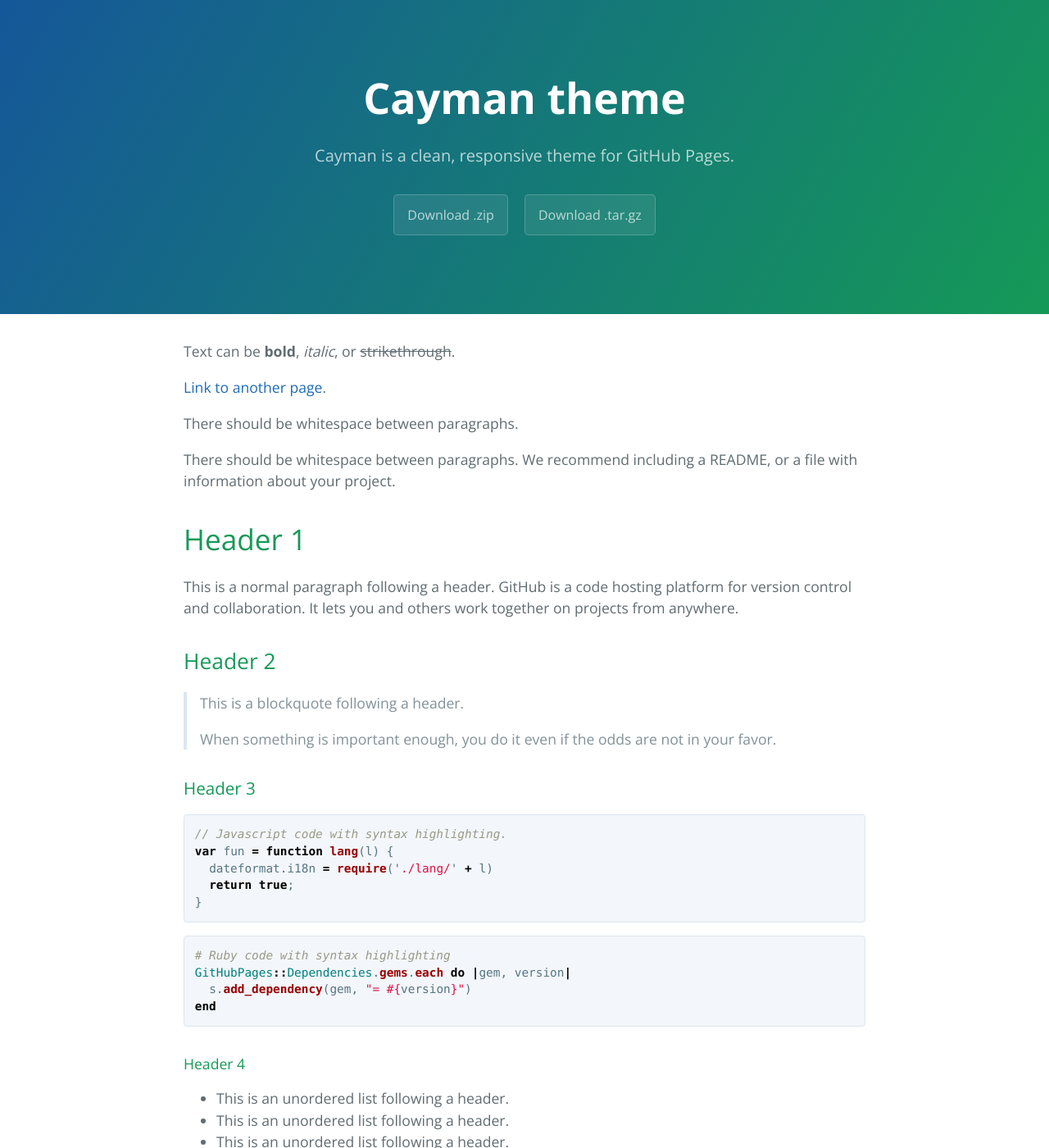
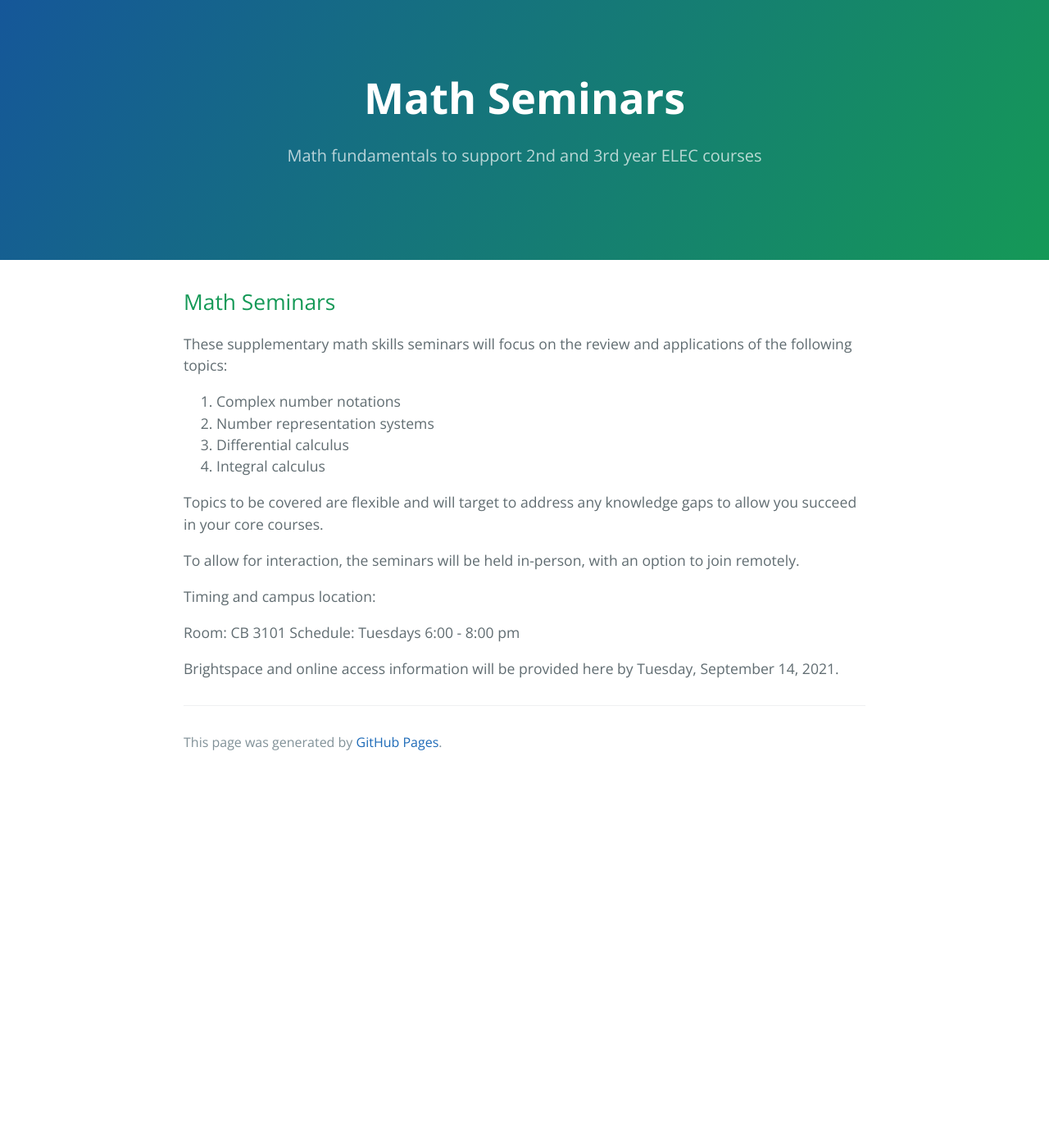
Before and after one commit to kseniayadav/kseniayadav.github.io, a Jekyll site: the page built from index.md, in a window 1280 px wide and 1400 px high. Shown: the whole window at 82% size. Built offline with Jekyll 4.4.1, drawn with Linux system fonts in a browser that asks for light colours; our own code applies the rules of GitHub Pages for plain Markdown files; some of the changed text lies outside the part shown.

Commit message:
actual content

````diff
--- a/_config.yml
+++ b/_config.yml
@@ -1,5 +1,5 @@
-title: Cayman theme
-description: Cayman is a clean, responsive theme for GitHub Pages.
-show_downloads: true
+title: Math Seminars - Department of Electronics
+description: Math fundamentals to support 2nd and 3rd year ELEC courses
+show_downloads: false
 google_analytics:
 theme: jekyll-theme-cayman
--- a/index.md
+++ b/index.md
@@ -2,122 +2,22 @@
 layout: default
 ---
 
-Text can be **bold**, _italic_, or ~~strikethrough~~.
+## Math Seminars
 
-[Link to another page](./another-page.html).
+These supplementary math skills seminars will focus on the review and applications of the following topics:
 
-There should be whitespace between paragraphs.
+1.  Complex number notations
+2.  Number representation systems
+3.  Differential calculus
+4.  Integral calculus
 
-There should be whitespace between paragraphs. We recommend including a README, or a file with information about your project.
+Topics to be covered are flexible and will target to address any knowledge gaps to allow you succeed in your core courses.
 
-# Header 1
+To allow for interaction, the seminars will be held in-person, with an option to join remotely.
 
-This is a normal paragraph following a header. GitHub is a code hosting platform for version control and collaboration. It lets you and others work together on projects from anywhere.
+Timing and campus location:
 
-## Header 2
+Room: CB 3101
+Schedule: Tuesdays 6:00 - 8:00 pm
 
-> This is a blockquote following a header.
->
-> When something is important enough, you do it even if the odds are not in your favor.
-
-### Header 3
-
-```js
-// Javascript code with syntax highlighting.
-var fun = function lang(l) {
-  dateformat.i18n = require('./lang/' + l)
-  return true;
-}
-```
-
-```ruby
-# Ruby code with syntax highlighting
-GitHubPages::Dependencies.gems.each do |gem, version|
-  s.add_dependency(gem, "= #{version}")
-end
-```
-
-#### Header 4
-
-*   This is an unordered list following a header.
-*   This is an unordered list following a header.
-*   This is an unordered list following a header.
-
-##### Header 5
-
-1.  This is an ordered list following a header.
-2.  This is an ordered list following a header.
-3.  This is an ordered list following a header.
-
-###### Header 6
-
-| head1        | head two          | three |
-|:-------------|:------------------|:------|
-| ok           | good swedish fish | nice  |
-| out of stock | good and plenty   | nice  |
-| ok           | good `oreos`      | hmm   |
-| ok           | good `zoute` drop | yumm  |
-
-### There's a horizontal rule below this.
-
-* * *
-
-### Here is an unordered list:
-
-*   Item foo
-*   Item bar
-*   Item baz
-*   Item zip
-
-### And an ordered list:
-
-1.  Item one
-1.  Item two
-1.  Item three
-1.  Item four
-
-### And a nested list:
-
-- level 1 item
-  - level 2 item
-  - level 2 item
-    - level 3 item
-    - level 3 item
-- level 1 item
-  - level 2 item
-  - level 2 item
-  - level 2 item
-- level 1 item
-  - level 2 item
-  - level 2 item
-- level 1 item
-
-### Small image
-
-![Octocat](https://github.githubassets.com/images/icons/emoji/octocat.png)
-
-### Large image
-
-![Branching](https://guides.github.com/activities/hello-world/branching.png)
-
-
-### Definition lists can be used with HTML syntax.
-
-<dl>
-<dt>Name</dt>
-<dd>Godzilla</dd>
-<dt>Born</dt>
-<dd>1952</dd>
-<dt>Birthplace</dt>
-<dd>Japan</dd>
-<dt>Color</dt>
-<dd>Green</dd>
-</dl>
-
-```
-Long, single-line code blocks should not wrap. They should horizontally scroll if they are too long. This line should be long enough to demonstrate this.
-```
-
-```
-The final element.
-```
+Brightspace and online access information will be provided here by Tuesday, September 14, 2021.
````
